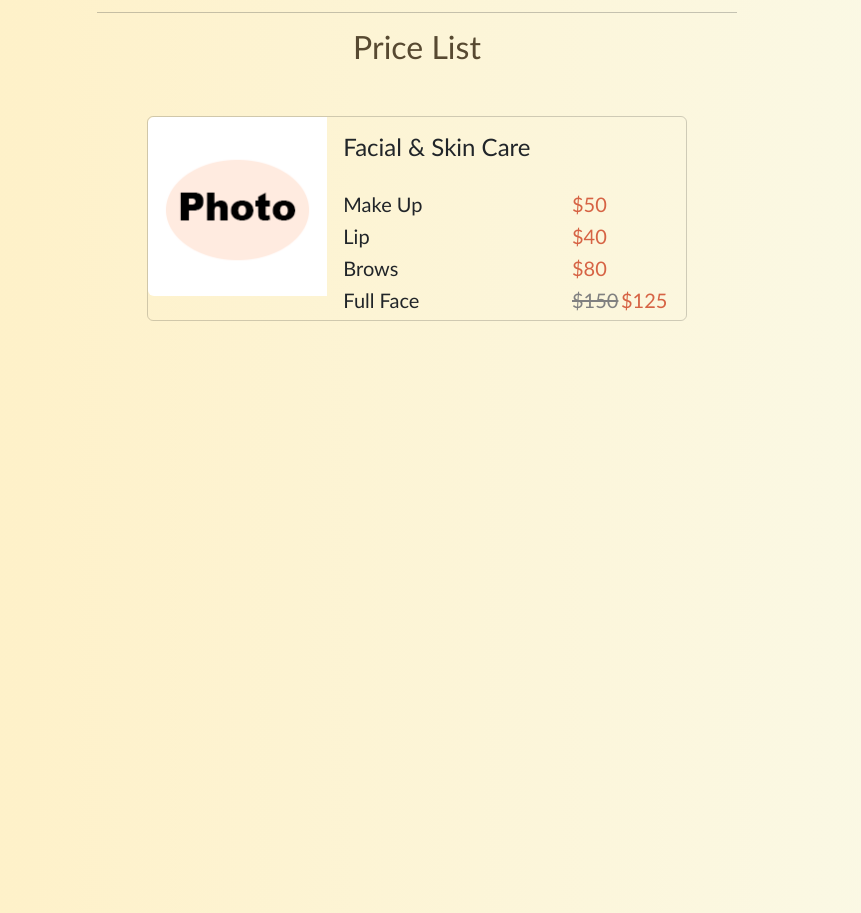
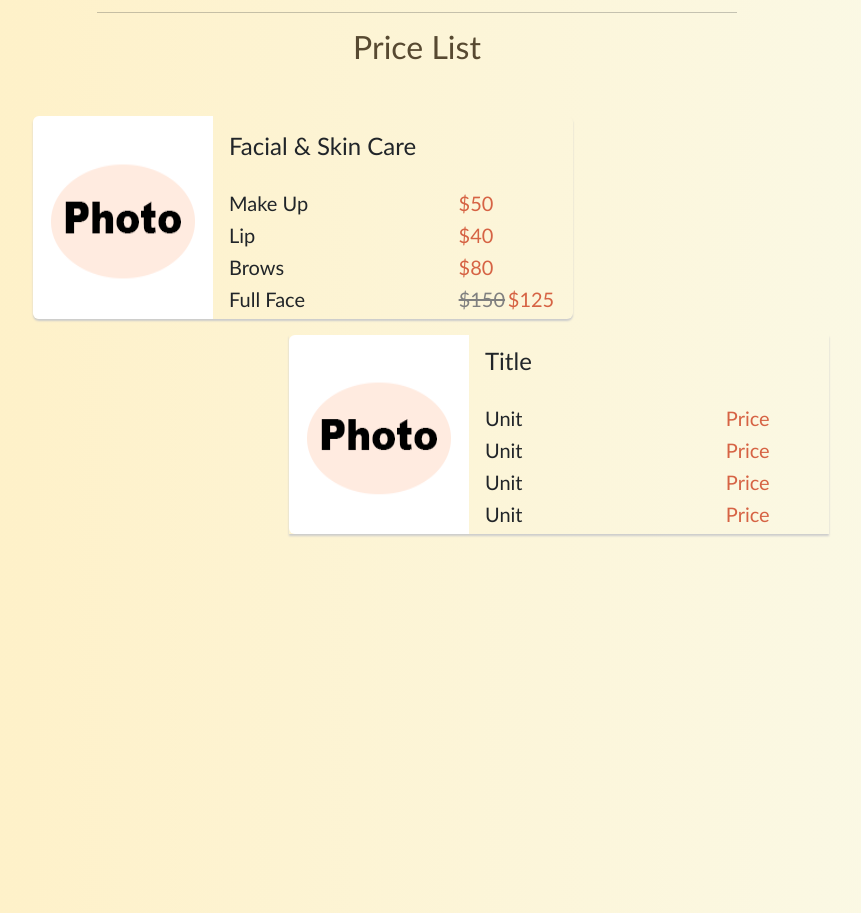
Before and after one commit to soiicy/html-css-task, a plain HTML site: page index.html in a window 1280 px wide. Shown: the part 1318-2231 px from the top of the page, without its empty margins (223-1084 px from the left). Drawn offline with nearby package versions, Linux system fonts and the light colour scheme.

Commit message:
Final release of Prices

```diff
--- a/index.html
+++ b/index.html
@@ -82,15 +82,33 @@
             <div class="card mb-3" style="max-width: 540px;" class="priceListColumn">
                 <div class="row g-0">
                     <div class="col-md-4">
-                        <img src="img/article-photos/price-img-c1-mup-test.png" class="img-fluid rounded-start" alt="Make Up Photo" height="180px">
+                        <img src="img/article-photos/price-img-c1-mup-test.png" class="img-fluid rounded-start card-photo" alt="Make Up Photo">
                     </div>
-                    <div class="col-md-8" >
+                    <div class="col-md-8 price-card">
                         <div class="card-body">
                             <h4 class="card-title">Facial & Skin Care</h4>
                             <h5 class="card-price-name">Make Up</h5> <h5 class="card-price-cost">$50</h5>
                             <h5 class="card-price-name">Lip</h5> <h5 class="card-price-cost">$40</h5>
                             <h5 class="card-price-name">Brows</h5> <h5 class="card-price-cost">$80</h5>
                             <h5 class="card-price-name-sale">Full Face</h5> <h5 class="card-price-cost-Sed">$125</h5><h5 class="card-price-cost-sale">$150</h5>
+                            <!--180x220 (100%)-->
+                        </div>
+                    </div>
+                </div>
+            </div>
+            <div class="card2 mb-3" style="max-width: 540px;" class="priceListColumn">
+                <div class="row g-0">
+                    <div class="col-md-4">
+                        <img src="img/article-photos/price-img-c1-mup-test.png" class="img-fluid rounded-start card-photo" alt="Make Up Photo">
+                    </div>
+                    <div class="col-md-8 price-card2">
+                        <div class="card-body">
+                            <h4 class="card-title">Title</h4>
+                            <h5 class="card-price-name">Unit</h5> <h5 class="card-price-cost">Price</h5>
+                            <h5 class="card-price-name">Unit</h5> <h5 class="card-price-cost">Price</h5>
+                            <h5 class="card-price-name">Unit</h5> <h5 class="card-price-cost">Price</h5>
+                            <h5 class="card-price-name-sale">Unit</h5> <h5 class="card-price-cost">Price</h5>
+                            <!--180x220 (100%)-->
                         </div>
                     </div>
                 </div>
--- a/style/article.css
+++ b/style/article.css
@@ -15,9 +15,7 @@
 
 .horizLines {
     width: 50%;
-    margin: auto;
-    margin-top: 15px;
-    margin-bottom: 15px;
+    margin: 15px auto 15px auto;
 }
 
 
@@ -30,7 +28,30 @@
 
 .card {
     background-color: rgba(255,107,138,0);
-    margin: auto;
+    margin: 2px 5px 12px 20%;
+    border: none;
+    box-shadow: 0px 2px 2px #ccc;
+}
+
+.card2 {
+    background-color: rgba(255,107,138,0);
+    margin: 2px 5px 12px 40%;
+    border: none;
+    box-shadow: 0px 2px 2px #ccc;
+    transition: 0.5s;
+}
+
+.price-card2 {
+    padding-left: 16px;
+    padding-top: 12px;
+}
+
+.card2:hover {
+    background:  -webkit-linear-gradient(right, #FAFAEA, #FFEFC2);
+    border-radius: 2%;
+    transform: scale(1.3);
+    transition: 0.5s;
+    z-index: 1001;
 }
 
 .card-price-name {
@@ -70,3 +91,24 @@
 .card-title {
     margin-bottom: 30px;
 }
+
+.card-photo {
+    height: 100%;
+    width: 100%;
+}
+
+.price-card {
+    transition: 0.5s;
+}
+
+.card {
+    transition: 0.5s;
+}
+
+.card:hover {
+    background:  -webkit-linear-gradient(right, #FAFAEA, #FFEFC2);
+    border-radius: 2%;
+    transform: scale(1.3);
+    transition: 0.5s;
+    z-index: 1001;
+}
```
Also changed, not shown: style/header.css (line endings or trailing spaces).
